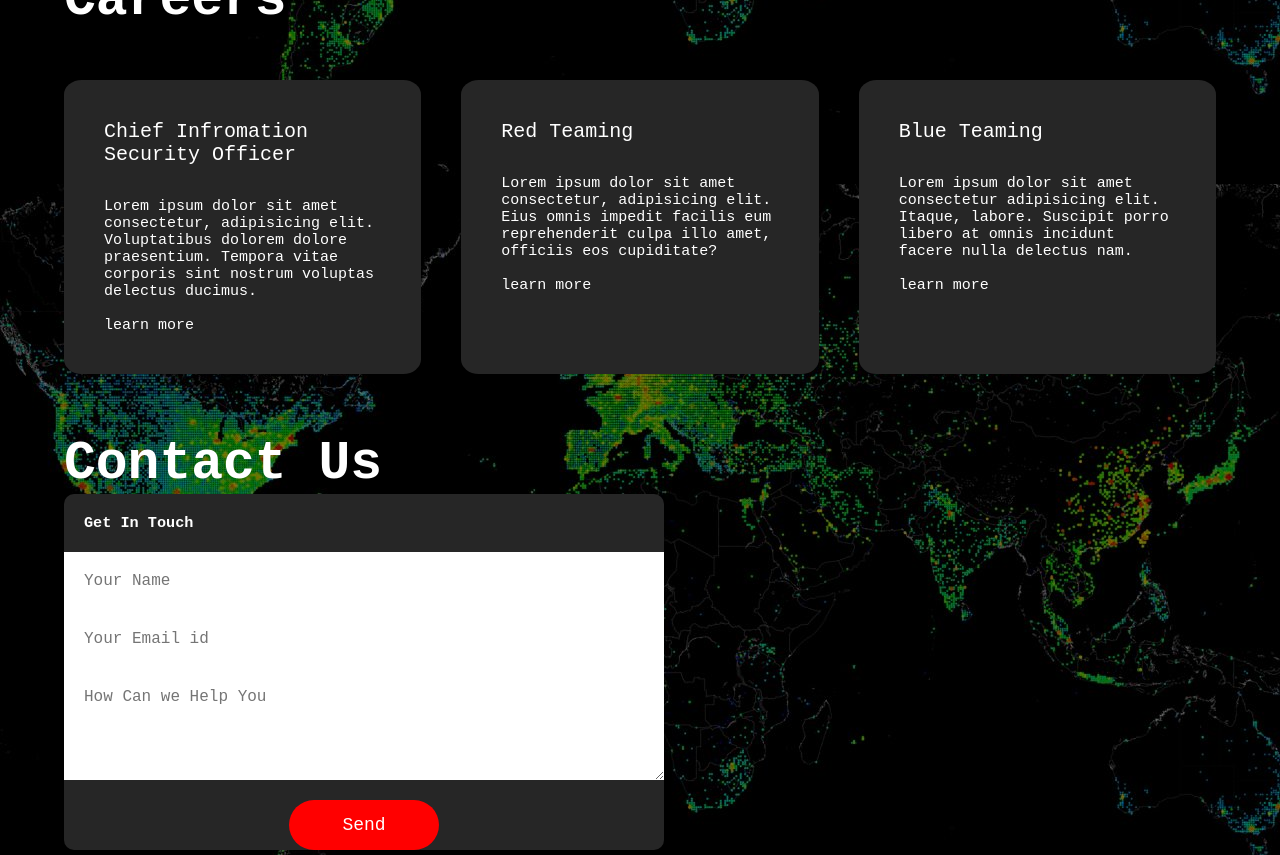
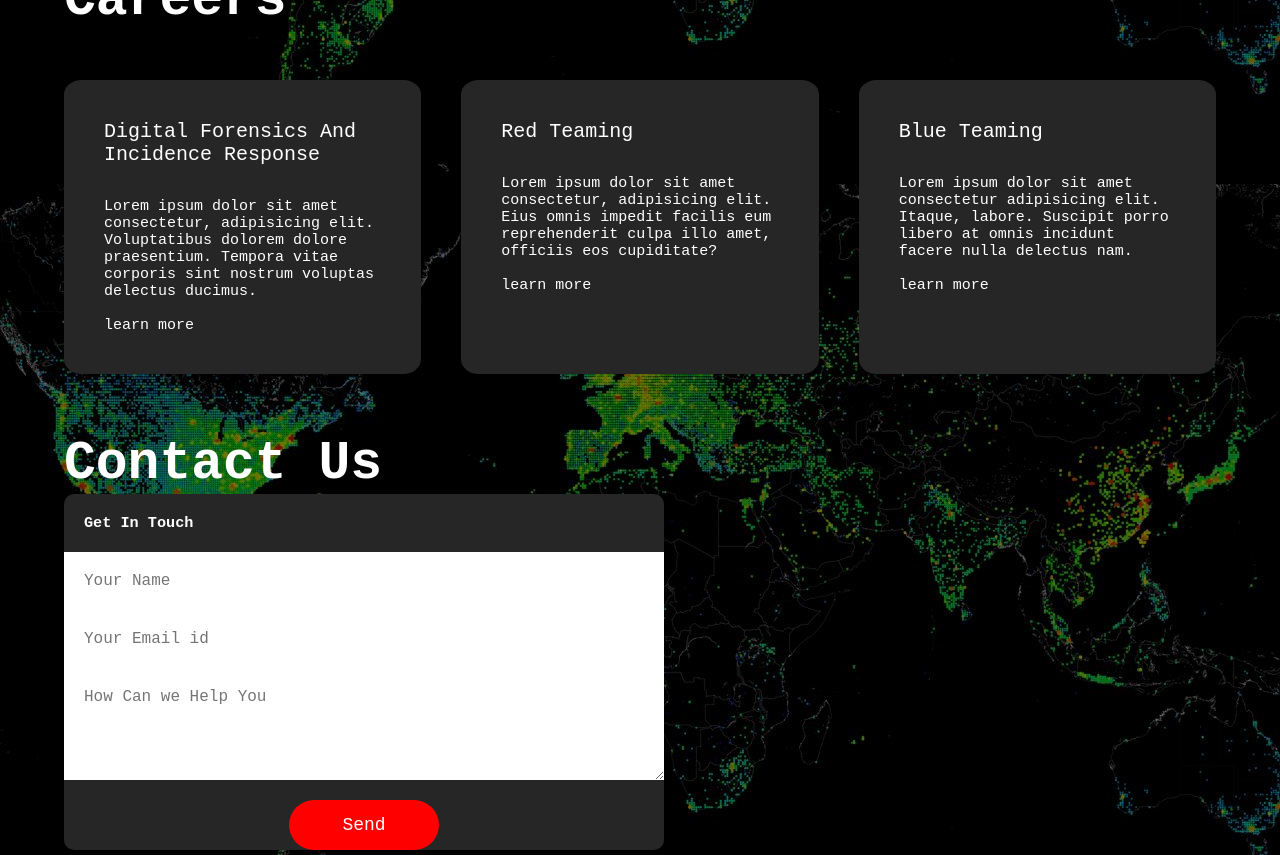
Before and after one commit to Stormvirus999/stormvirus.github.io, a plain HTML site: page index.html in a window 1280 px wide. Shown: the part 2120-2975 px from the top of the page. Drawn offline with Linux system fonts and the light colour scheme.

Commit message:
Update index.html

```diff
--- a/index.html
+++ b/index.html
@@ -122,7 +122,7 @@
         <div class="job">
 
         <div id="ciso">
-            <h2>Chief Infromation Security Officer</h2>
+            <h2>Digital Forensics And Incidence Response</h2>
             <br>
             <p>Lorem ipsum dolor sit amet consectetur, adipisicing elit. Voluptatibus dolorem dolore praesentium. Tempora vitae corporis sint nostrum voluptas delectus ducimus.</p>
             <br>
```
